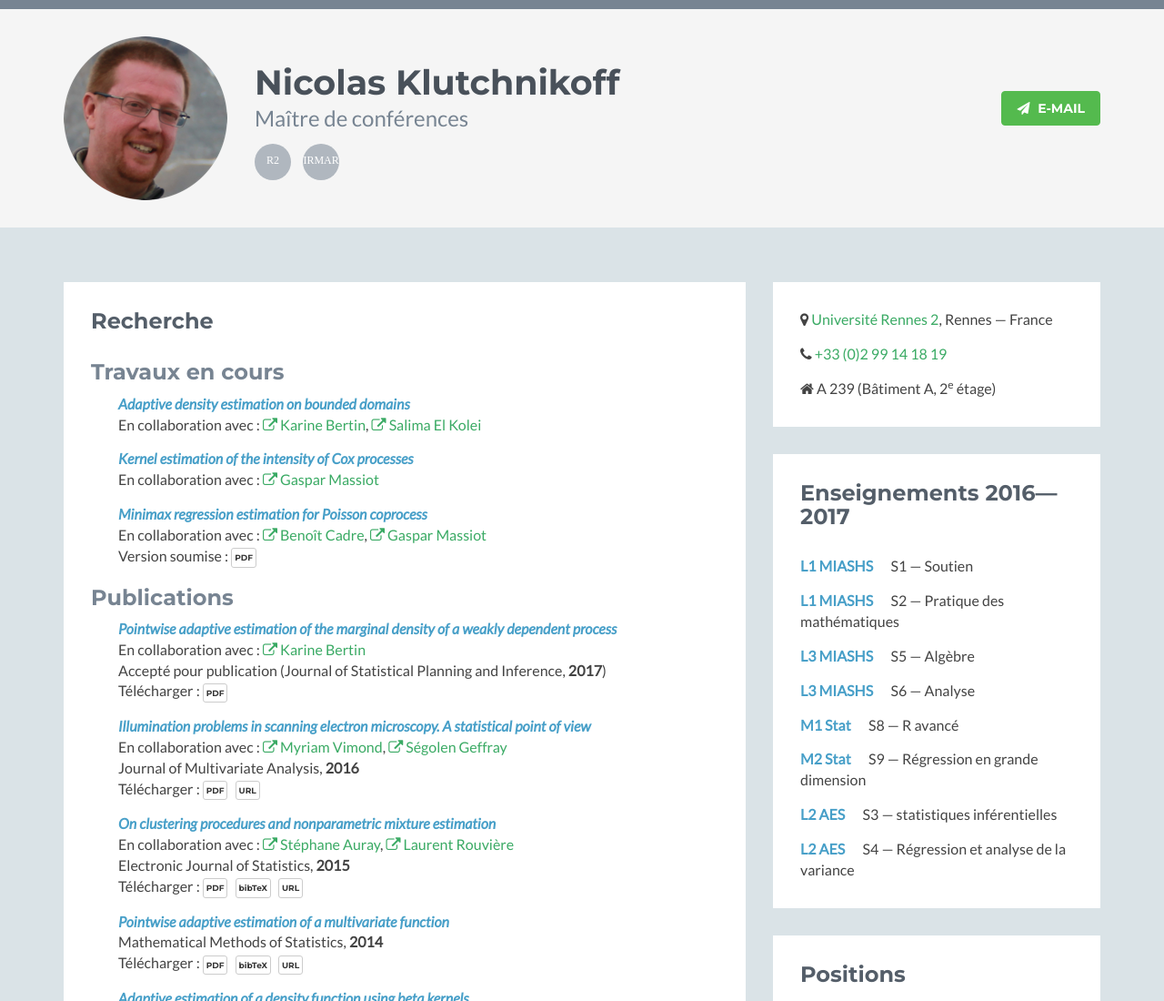
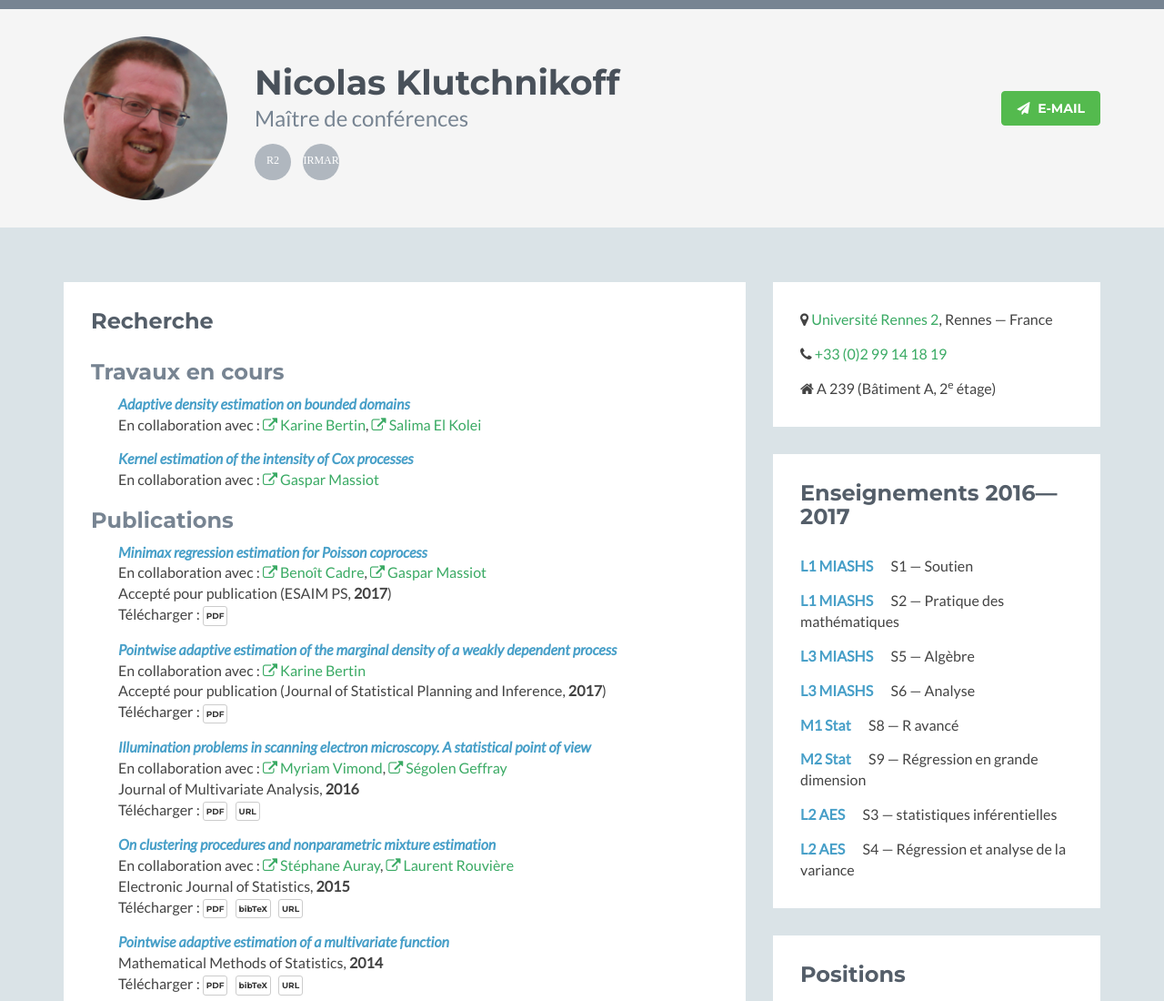
Before and after one commit to klutchnikoff/klutchnikoff.github.io, a plain HTML site: page index.html in a window 1280 px wide. Shown: the top 1100 px of the page at 91% size. Drawn offline with Linux system fonts and the light colour scheme; a script that the page names is missing.

Commit message:
new publication
Minimax regression estimation for Poisson coprocess

```diff
--- a/index.html
+++ b/index.html
@@ -82,18 +82,19 @@
                                 <a class="coauthor" href="https://gasparmassiot.wordpress.com" target="_blank"><i class="fa fa-external-link"></i> Gaspar Massiot</a>
                             </div>
 
+                            <!-- *** Publications *** -->
+                            <h3>Publications</h3>
+
                             <div class="article">
                                 <span class="title">Minimax regression estimation for Poisson coprocess</span><br />
                                 En collaboration avec : <br class="visible-xs"/>
                                 <a class="coauthor" href="http://w3.bretagne.ens-cachan.fr/math/people/benoit.cadre/" target="_blank"><i class="fa fa-external-link"></i> Benoît Cadre</a>,
                                 <a class="coauthor" href="https://gasparmassiot.wordpress.com" target="_blank"><i class="fa fa-external-link"></i> Gaspar Massiot</a>
                                 <br />
-                                Version soumise : <a class="btn btn-default btn-xs" type="button" href="assets/articles/pdf/CKM-2017.pdf">PDF</a>
+                                Accepté pour publication (ESAIM PS, <span class="annee">2017</span>)<br />
+                                Télécharger : <a class="btn btn-default btn-xs" type="button" href="assets/articles/pdf/CKM-2017.pdf">PDF</a>
                             </div>
 
-
-                            <!-- *** Publications *** -->
-                            <h3>Publications</h3>
                             <div class="article">
                                 <span class="title">Pointwise adaptive estimation of the marginal density of a weakly dependent process</span><br />
                                 En collaboration avec : <br class="visible-xs"/>
```
Also changed, not shown: 1 other file.
